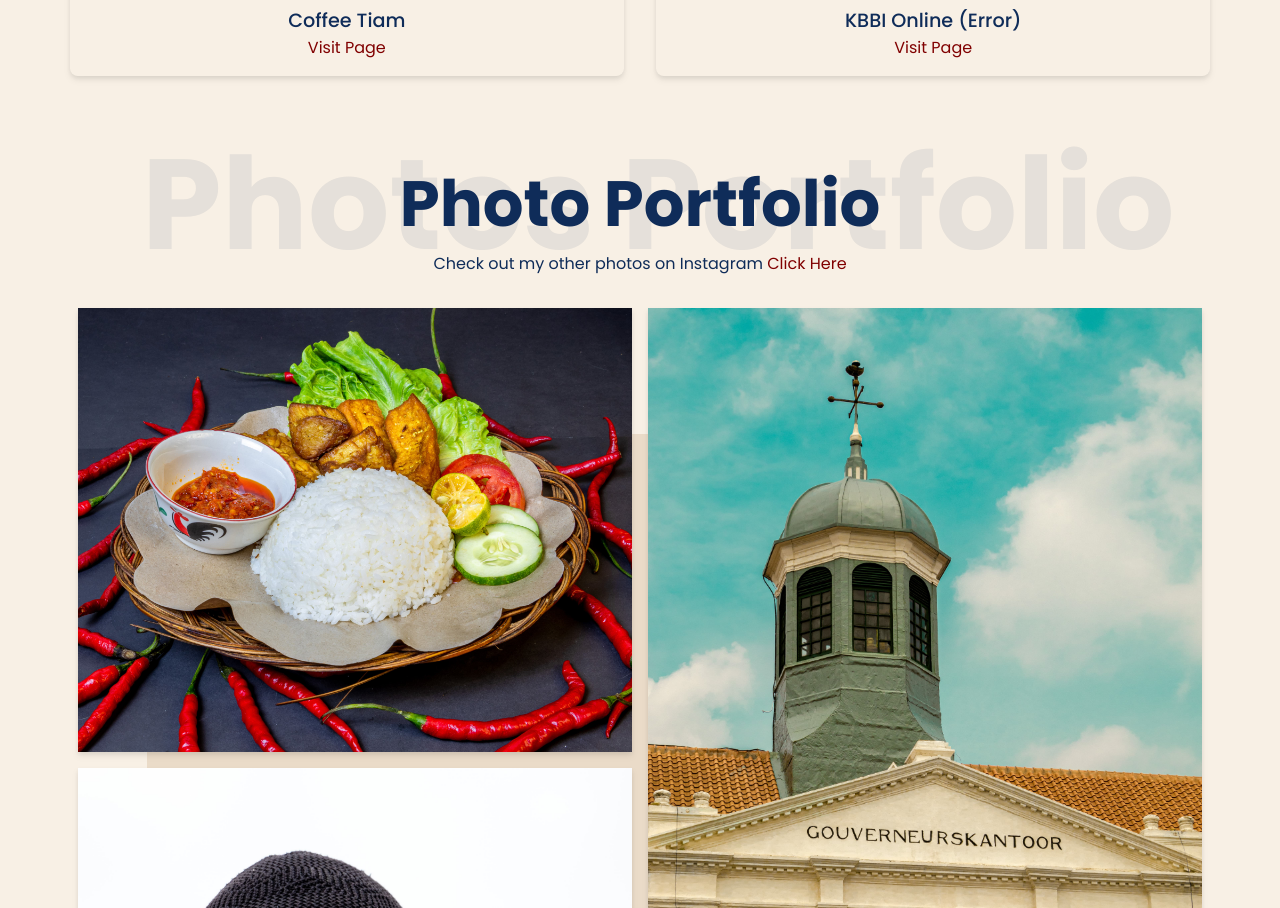
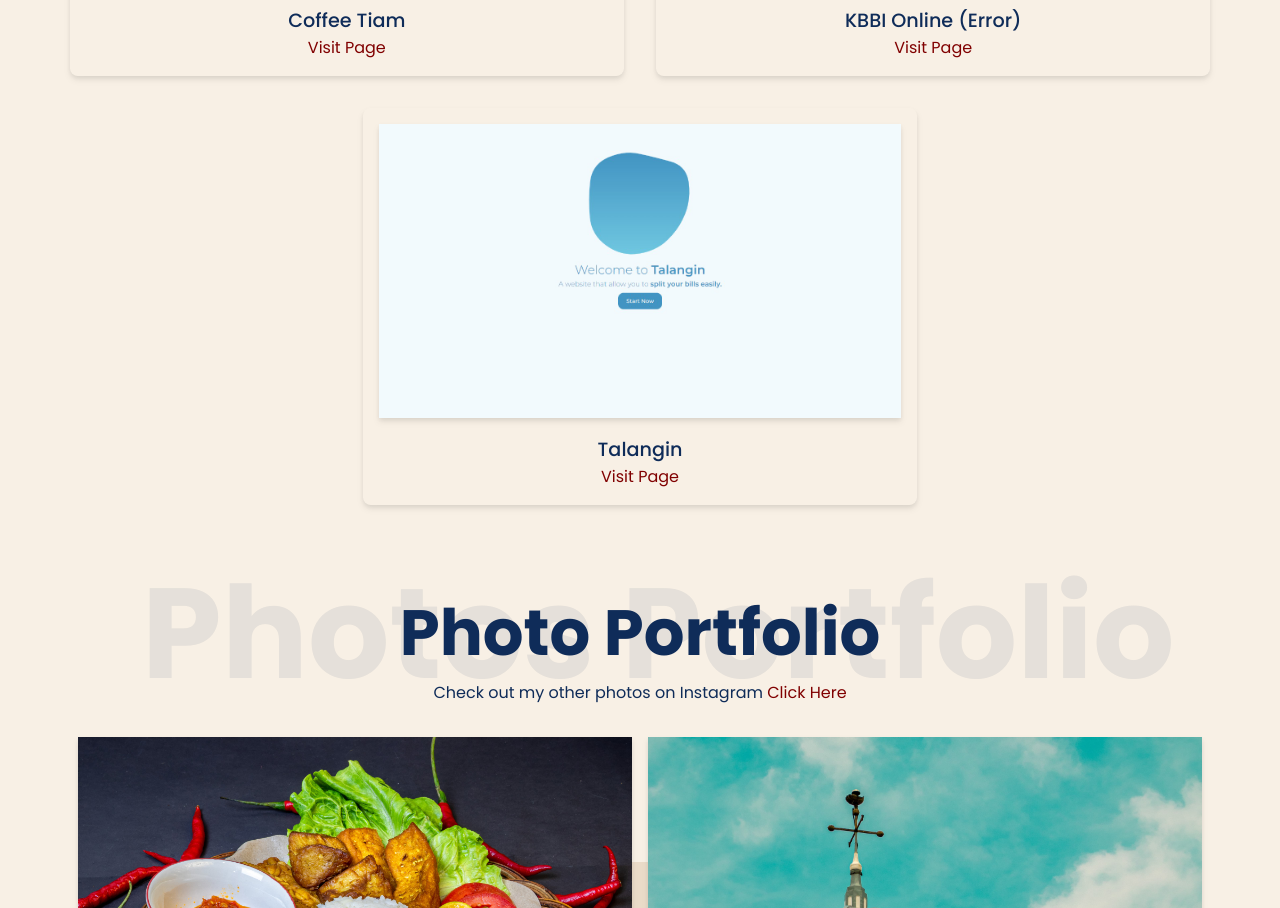
Before and after one commit to williamnw03/portfolio-web, a plain HTML site: page C_Morning_William-Nurdin/index.html in a window 1280 px wide. Shown: the part 3097-4005 px from the top of the page. Drawn offline with nearby package versions, Linux system fonts and the light colour scheme.

Commit message:
add new website

```diff
--- a/C_Morning_William-Nurdin/index.html
+++ b/C_Morning_William-Nurdin/index.html
@@ -305,6 +305,16 @@
               >Visit Page</a
             >
           </div>
+
+          <div class="web">
+            <div class="web-image">
+              <img src="./img/web/talangin.jpg" alt="" />
+            </div>
+            <h2 class="web-name">Talangin</h2>
+            <a href="https://talangin.netlify.app/" class="visit-page"
+              >Visit Page</a
+            >
+          </div>
         </div>
       </section>
       <!-- Portofolio Website End -->
```
Also changed, not shown: C_Morning_William-Nurdin/img/web/talangin.jpg (added).
